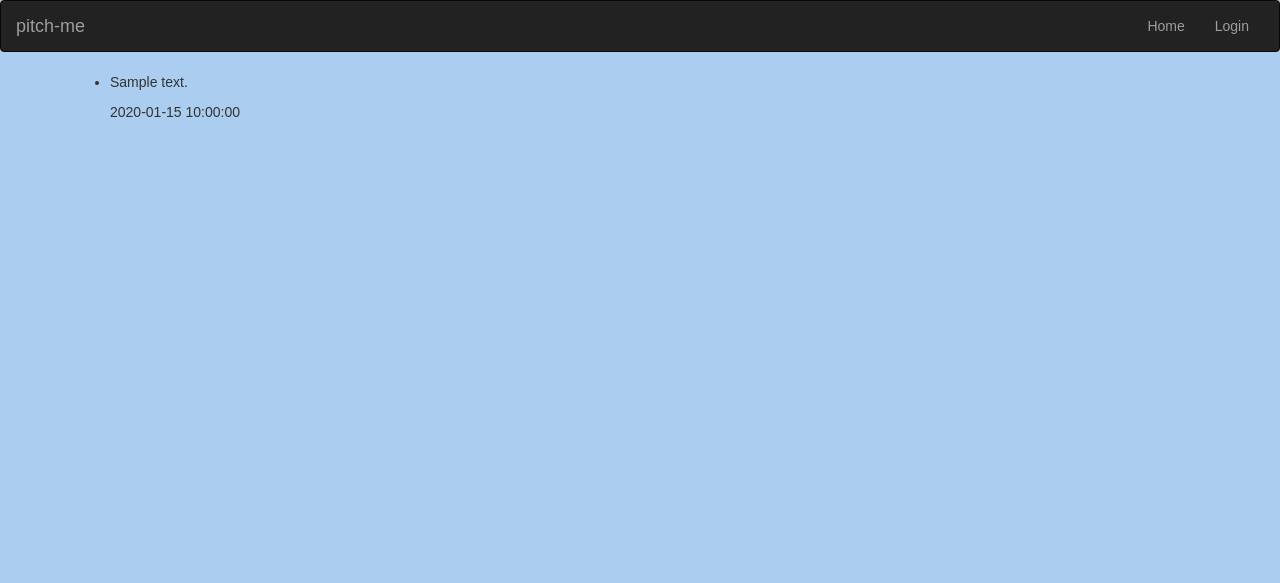
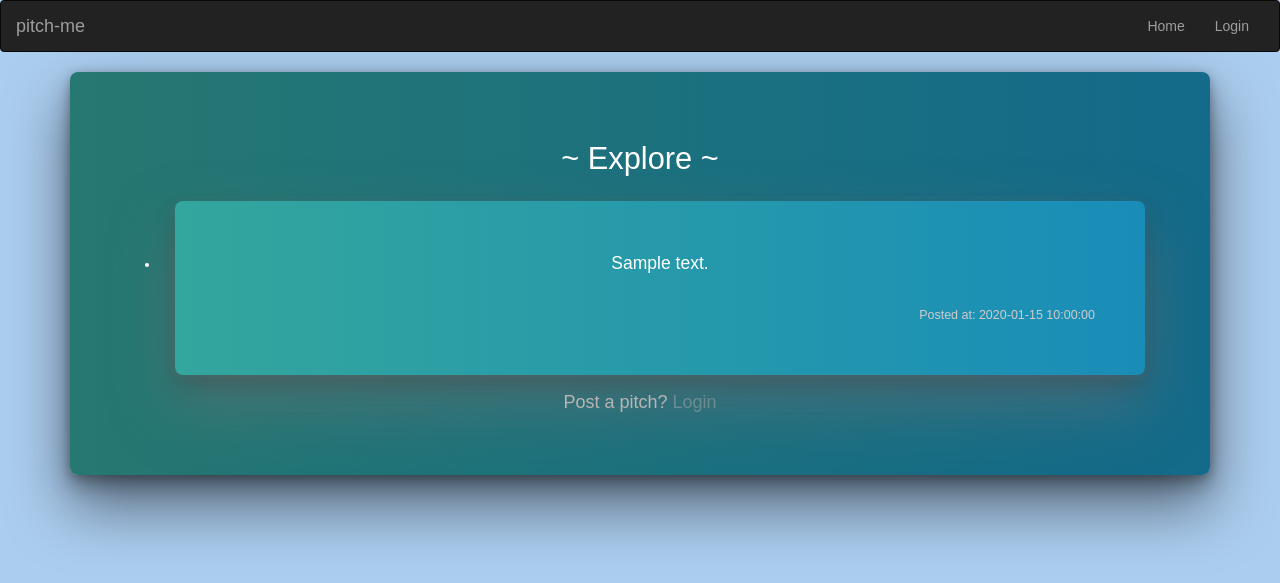
Before and after one commit to 96olbap/pitch-me, a Flask app: page / in a window 1280 px wide. Shown: the top 583 px of the page. Run offline with Flask 2, Linux system fonts and the light colour scheme; tables that the repository leaves empty hold one stand-in row (values such as "Sample post"); some libraries are stand-ins or nearby versions.

Commit message:
This commit will update the styling on the landing page

```diff
--- a/app/static/css/styles.css
+++ b/app/static/css/styles.css
@@ -28,6 +28,10 @@ body {
     box-shadow: 0px 2px 10px rgba(0, 0, 0, 0.2), 0px 10px 20px rgba(0, 0, 0, 0.3), 0px 30px 60px 1px rgba(0, 0, 0, 0.5);
     border-radius: 8px;
     padding: 50px;
+}
+
+.pitches {
+    max-height: 80vh;
 }
 
 .login .head {
@@ -132,3 +136,43 @@ section {
     object-fit: cover;
     object-position: top;
 }
+
+.quote {
+    color: white;
+    background: #20b6ed;
+    background: -webkit-linear-gradient(to right, #48e8db, #20b9f0);
+    background: linear-gradient(to right, #33a69d, #198db8);
+    margin: auto;
+    box-shadow: 0px 2px 10px rgba(129, 128, 128, 0.2), 0px 10px 20px rgba(52, 51, 51, 0.3), 0px 30px 60px 1px rgba(113, 113, 113, 0.5);
+    border-radius: 8px;
+    padding: 50px;
+    margin: 15px;
+}
+
+#pitch-msg {
+    font-size: 1.75rem;
+    text-align: center;
+    margin-bottom: 6px;
+}
+
+#post-at {
+    font-size: 1.25rem;
+    margin-top: 5px;
+    margin-bottom: 0;
+    text-align: right;
+    color: rgb(210, 203, 203);
+}
+
+.publish {
+    text-align: center;
+    font-size: 1.8rem;
+    color: rgb(186, 180, 180);
+}
+
+.publish a {
+    color: rgba(168, 168, 168, 0.5);
+}
+
+.publish a:hover {
+    color: rgba(0, 0, 0, 0.5);
+}
--- a/app/templates/index.html
+++ b/app/templates/index.html
@@ -1,24 +1,29 @@
 {% extends 'base.html'%} {% import 'bootstrap/wtf.html' as wtf%} {% block styles %} {{ super() }}
 <link rel="stylesheet" href="{{ url_for('static', filename='css/styles.css')}}"> {% endblock %} {% block content %}
 <div class="container container-fluid">
-    <section>
+    <section class="login" id="pitches">
+        <div class='head'>
+            <h1 class='company'> ~ Explore ~ </h1>
+        </div>
         <div>
             <ul>
                 {% for pitch in pitches %}
                 <li>
                     <div class="quote">
-                        <p>
+                        <p id="pitch-msg">
                             {{ pitch.message }}
                         </p>
+                        <br>
                         <div>
-                            <p>
-                                {{pitch.date_posted}}
+                            <p id="post-at">
+                                Posted at: {{pitch.date_posted}}
                             </p>
                         </div>
                     </div>
                 </li>
                 {% endfor %}
             </ul>
+            <p class="publish"> Post a pitch? <a href="{{url_for('auth.login')}}">Login</a></p>
         </div>
     </section>
     {% if current_user.is_authenticated %}
```
